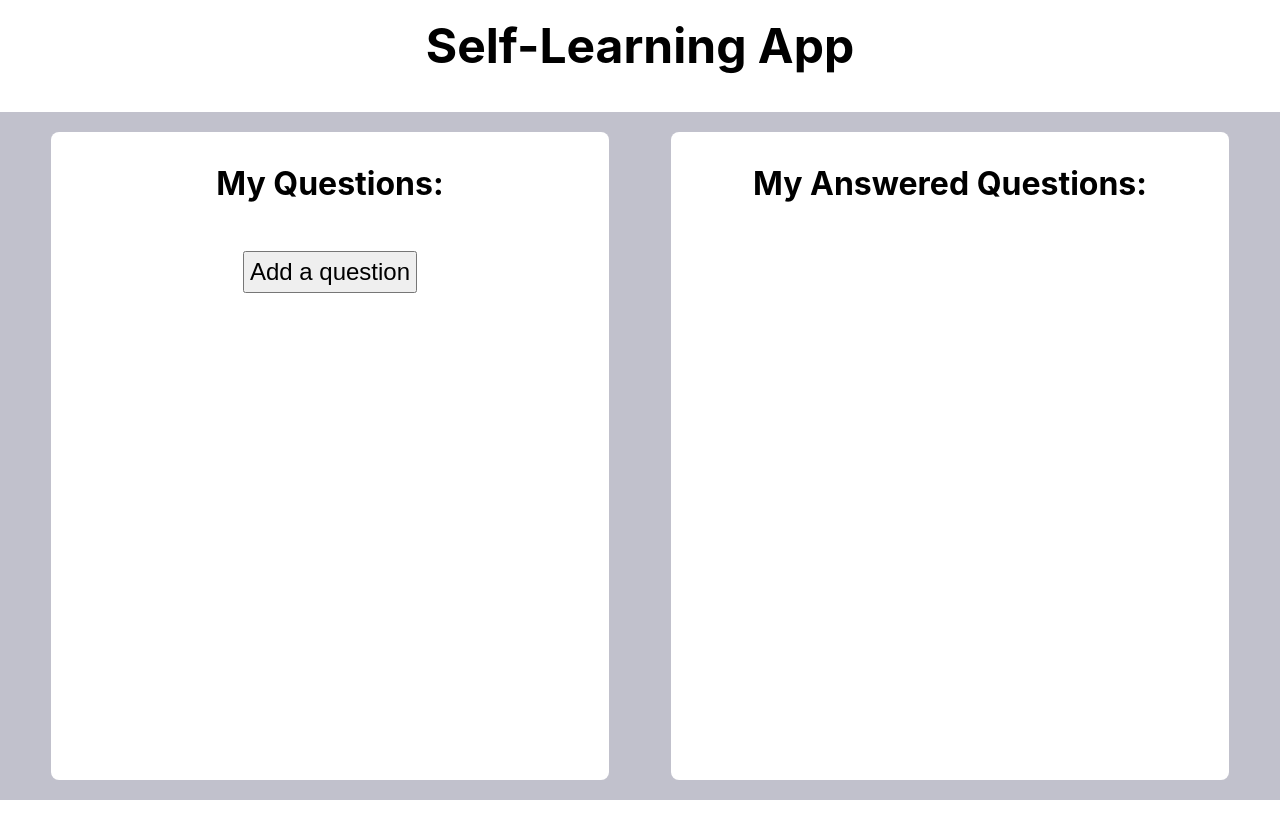
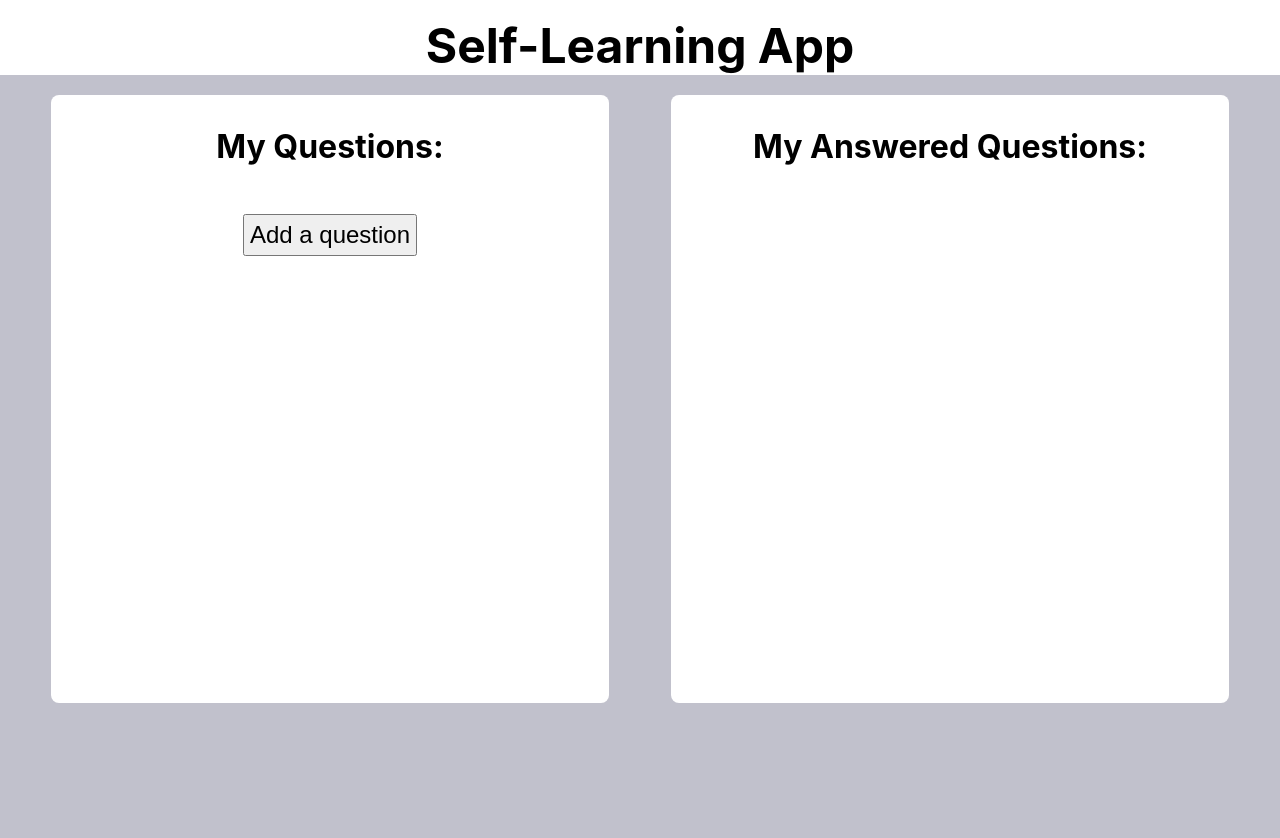
Before and after one commit to chingu-voyages/v12-geckos-team-04, a React (Create React App) app: page / in a window 1280 px wide. Shown: the top 838 px of the page. Before the commit the page ends 800 px from the top, so only its background shows below. Built offline with nearby package versions, Linux system fonts and the light colour scheme.

Commit message:
give html, body and root height: 100%

```diff
--- /dev/null
+++ b/public/index.css
@@ -0,0 +1,9 @@
+* {
+    margin: 0;
+    padding: 0;
+    box-sizing: border-box;
+}
+
+html, body, #root {
+    height: 100%;
+}
--- a/public/index.html
+++ b/public/index.html
@@ -10,6 +10,7 @@
   <link rel="apple-touch-icon" href="logo192.png" />
 
   <link rel="manifest" href="%PUBLIC_URL%/manifest.json" />
+  <link rel="stylesheet" href="index.css">
 
   <title>Self-Learning App</title>
 </head>
--- a/src/App.css
+++ b/src/App.css
@@ -1,7 +1,3 @@
-/* global styles */
-
-* {
-    margin: 0;
-    padding: 0;
-    box-sizing: border-box;
+.app-wrapper {
+    height: 100%;
 }
--- a/src/App.js
+++ b/src/App.js
@@ -1,12 +1,12 @@
 import React from 'react';
 import './App.css';
-import Header from './components/AppHeader/AppHeader'
+import AppHeader from './components/AppHeader/AppHeader'
 import QuestionsContainer from './components/Questions/QuestionsContainer'
 
 const App = () => {
   return (
-    <div>
-      <Header />
+    <div className="app-wrapper">
+      <AppHeader />
       <QuestionsContainer />
     </div>
   );
--- a/src/components/AppHeader/AppHeader.js
+++ b/src/components/AppHeader/AppHeader.js
@@ -1,7 +1,7 @@
 import React from 'react'
 import styles from './AppHeader.module.css'
 
-const Header = () => {
+const AppHeader = () => {
     return (
         <div>
             <h1 className={styles.title}>Self-Learning App</h1>
@@ -9,4 +9,4 @@ const Header = () => {
     )
 }
 
-export default Header
+export default AppHeader
--- a/src/components/Questions/questions-styles/QuestionsContainer.module.css
+++ b/src/components/Questions/questions-styles/QuestionsContainer.module.css
@@ -1,16 +1,16 @@
 .container {
     background: rgb(193, 193, 204);
-    bottom: 0;
     padding: 20px;
-    position: absolute;
-    top: 7rem;
     width: 100%;
+    height: 100%;
     display: flex;
     justify-content: space-around;
+    align-items: flex-start;
 }
 
 .content {
     background: white;
     border-radius: 8px;
     width: 45%;
+    min-height: 80%;
 }
```
